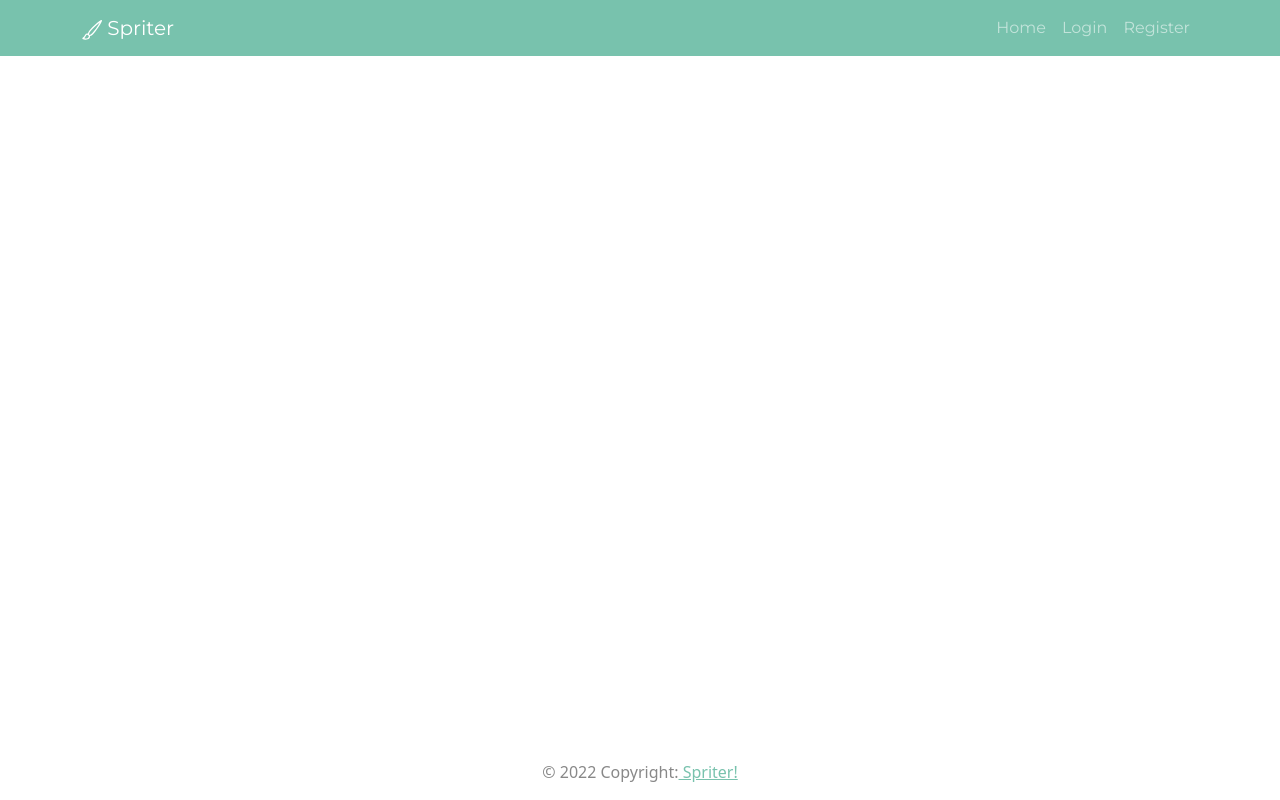
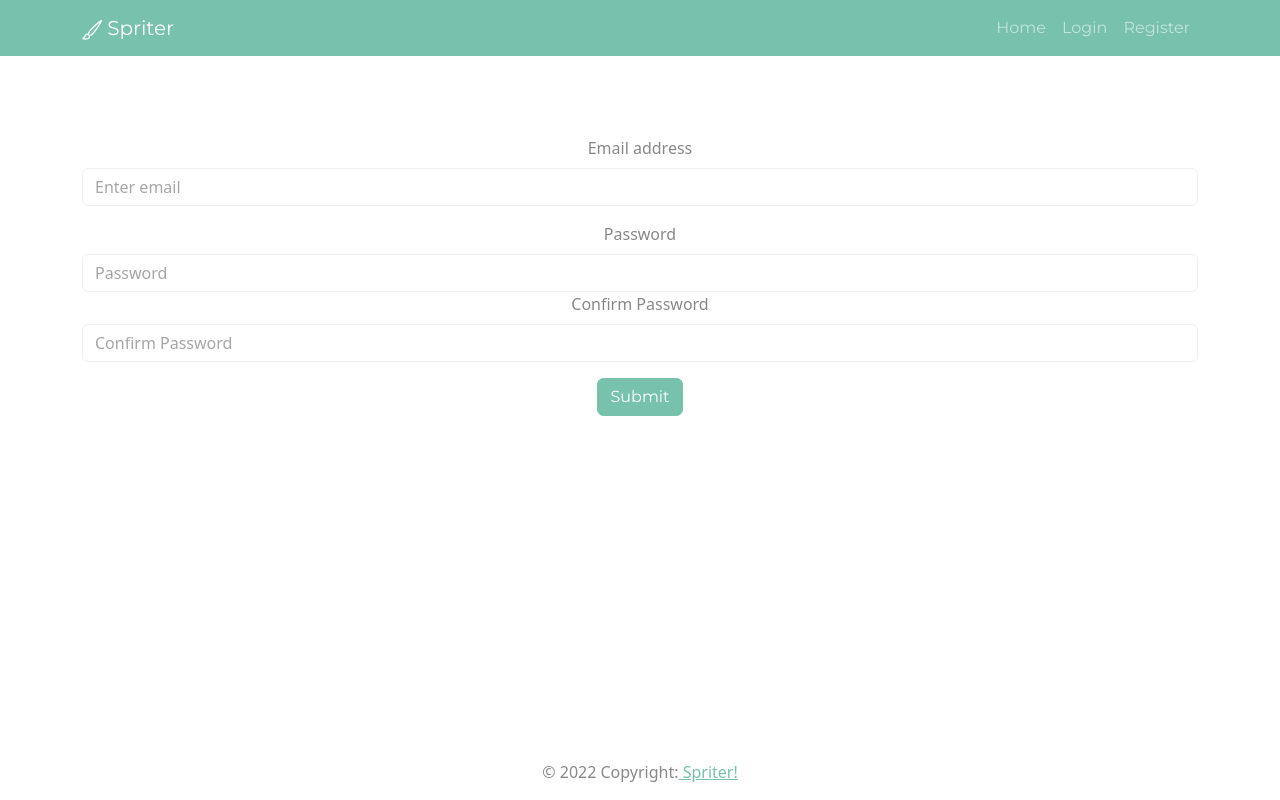
Before and after one commit to MrGrease/Spriter, a React (Create React App) app in the folder frontend/: page /register in a window 1280 px wide. Built offline with nearby package versions, Linux system fonts and the light colour scheme.

Commit message:
Added basic login pages

```diff
--- a/frontend/src/App.css
+++ b/frontend/src/App.css
@@ -112,3 +112,8 @@
 .Image-Btn
 {
 }
+
+.loginContainer
+{
+  margin-top: 5rem;;
+}
--- a/frontend/src/App.js
+++ b/frontend/src/App.js
@@ -7,6 +7,8 @@ import SearchBar from './components/searchbar';
 import ImageCell from './components/imagecell';
 import InfiniteScroller from './components/infinitescroller';
 import Footer from './components/footer';
+import Login from './components/login'
+import Register from './components/register';
 import {
   BrowserRouter as Router,
   Routes,
@@ -30,6 +32,10 @@ function App() {
             <InfiniteScroller term={searchTerm} key={searchTerm} />
           </>}>
           </Route>
+          <Route exact path="/login" element={<Login></Login>}>
+          </Route>
+          <Route exact path="/register" element={<Register></Register>}>
+          </Route>
           <Route path="/Images/:id" element={ <ImagePage></ImagePage>}>
           </Route>
         </Routes>
--- a/frontend/src/components/imagecell.jsx
+++ b/frontend/src/components/imagecell.jsx
@@ -9,6 +9,7 @@ import {
     useRouteMatch,
     useParams
   } from "react-router-dom";
+import { BsSuitHeart,BsSuitHeartFill } from 'react-icons/bs';
 class ImageCell extends React.Component
 {
     ratingChanged()
@@ -25,20 +26,16 @@ class ImageCell extends React.Component
                 <Card.Body>
                 <h1></h1>
                 <Row>
-                <Col>
-                    <ReactStars
-                        count={5}
-                        onChange={this.ratingChanged}
-                        size={24}
-                        activeColor="#ffd700"
-                    />
-                </Col>
+
                 <Col>
                     <Button variant="primary">
                     <Link className='btn' to="/Images/${this.ObjectId}" state={{ link: this.link,id:this.ObjectId,rating:this.rating }}>
                     Get!
                     </Link>
                     </Button>
+                </Col>
+                <Col>
+                <Button variant="outline-primary"><BsSuitHeart></BsSuitHeart></Button>
                 </Col>
                 </Row>
                 </Card.Body>
--- /dev/null
+++ b/frontend/src/components/login.jsx
@@ -0,0 +1,65 @@
+import { Button,Form,Container,Badge } from "react-bootstrap";
+import { useState } from "react";
+function Login()
+{
+
+    const [email,setEmail] = useState("");
+    const [password,setPassword] = useState("");
+    const [errorPassMessage, setErrorPassMessage] = useState("");
+    const [errorEmailMessage, setErrorEmailMessage] = useState("");
+    function handleSubmit(event)
+    {
+        event.preventDefault();
+
+    }
+
+    function handleChange(event)
+    {
+        let eventName =event.target.name;
+        if(eventName === "email")
+        {
+            setEmail(event.target.value);
+        }else if(eventName === "password")
+        {
+            setPassword(event.target.value);
+        }
+    }
+
+    function renderPasswordErrorMessage(name){
+        if(name){
+        return(<Badge bg="danger">{errorPassMessage}</Badge>)
+        }
+    }
+
+    function renderEmailErrorMessage(name)
+    {       if(name){
+        return(<Badge bg="danger">{errorEmailMessage}</Badge>)
+         }
+    }
+
+// JSX code for login form
+const renderForm = (
+    <Container className="loginContainer">
+<Form onSubmit={handleSubmit}>
+  <Form.Group className="mb-3" controlId="formBasicEmail">
+    <Form.Label>Email address</Form.Label>
+    <Form.Control type="email" placeholder="Enter email" onChange={handleChange} required name="email"/>
+    {renderEmailErrorMessage(errorEmailMessage)}
+  </Form.Group>
+
+  <Form.Group className="mb-3" controlId="formBasicPassword">
+    <Form.Label>Password</Form.Label>
+    <Form.Control type="password" placeholder="Password" onChange={handleChange} required name="password"/>
+    {renderPasswordErrorMessage(errorPassMessage)}
+  </Form.Group>
+
+  <Button variant="primary" type="submit">
+    Submit
+  </Button>
+</Form>
+</Container>
+ );
+ return renderForm;
+}
+
+export default Login;
--- a/frontend/src/components/navbar.jsx
+++ b/frontend/src/components/navbar.jsx
@@ -1,18 +1,35 @@
-import React from 'react';
+import React, { useEffect } from 'react';
 import {Navbar,Nav,NavDropdown,Container} from 'react-bootstrap';
 import {BsBrush} from "react-icons/bs"
 function SNavbar()
 {
+
+  function auth()
+  {
+    if(!localStorage.getItem("authToken"))
+    {
+      return(
+      <Nav className="ms-auto">
+      <Nav.Link href="/">Home</Nav.Link>
+      <Nav.Link href="/login">Login</Nav.Link>
+      <Nav.Link href="/register">Register</Nav.Link>
+    </Nav>)
+    }else
+    {
+      return(
+        <Nav className="ms-auto">
+        <Nav.Link href="/">Home</Nav.Link>
+        <Nav.Link href="/profile">Profile</Nav.Link>
+      </Nav>)
+    }
+  }
+
     return (<Navbar className="navbar-dark" bg="primary" expand="lg">
     <Container>
       <Navbar.Brand href="/"><BsBrush/> Spriter</Navbar.Brand>
       <Navbar.Toggle aria-controls="basic-navbar-nav" />
       <Navbar.Collapse id="basic-navbar-nav">
-        <Nav className="ms-auto">
-          <Nav.Link href="/">Home</Nav.Link>
-          <Nav.Link href="/login">Login</Nav.Link>
-          <Nav.Link href="/register">Register</Nav.Link>
-        </Nav>
+      {auth()}
       </Navbar.Collapse>
     </Container>
   </Navbar>);
--- /dev/null
+++ b/frontend/src/components/register.jsx
@@ -0,0 +1,84 @@
+import { Button,Form,Container,Badge } from "react-bootstrap";
+import { useState } from "react";
+function Register()
+{
+
+    const [email,setEmail] = useState("");
+    const [password,setPassword] = useState("");
+    const [confirmPassword,setConfirmPassword] = useState("");
+    const [errorPassMessage, setErrorPassMessage] = useState("");
+    const [errorEmailMessage, setErrorEmailMessage] = useState("");
+    function handleSubmit(event)
+    {
+        event.preventDefault();
+        if(password===confirmPassword)
+        {
+            console.log("valid");
+        }else
+        {
+            console.log("invalid")
+            setErrorPassMessage("Passwords do not match");
+        }
+
+        if(true)
+        {
+            setErrorEmailMessage("Email in use");
+        }
+
+    }
+
+    function handleChange(event)
+    {
+        let eventName =event.target.name;
+        if(eventName === "email")
+        {
+            setEmail(event.target.value);
+        }else if(eventName === "password")
+        {
+            setPassword(event.target.value);
+        }else if(eventName === "confirmPassword")
+        {
+            setConfirmPassword(event.target.value);
+        }
+    }
+
+    function renderPasswordErrorMessage(name){
+        if(name){
+        return(<Badge bg="danger">{errorPassMessage}</Badge>)
+        }
+    }
+
+    function renderEmailErrorMessage(name)
+    {       if(name){
+        return(<Badge bg="danger">{errorEmailMessage}</Badge>)
+         }
+    }
+
+// JSX code for login form
+const renderForm = (
+    <Container className="loginContainer">
+<Form onSubmit={handleSubmit}>
+  <Form.Group className="mb-3" controlId="formBasicEmail">
+    <Form.Label>Email address</Form.Label>
+    <Form.Control type="email" placeholder="Enter email" onChange={handleChange} required name="email"/>
+    {renderEmailErrorMessage(errorEmailMessage)}
+  </Form.Group>
+
+  <Form.Group className="mb-3" controlId="formBasicPassword">
+    <Form.Label>Password</Form.Label>
+    <Form.Control type="password" placeholder="Password" onChange={handleChange} required name="password"/>
+    <Form.Label>Confirm Password</Form.Label>
+    <Form.Control type="password" placeholder="Confirm Password" onChange={handleChange} required name="confirmPassword"/>
+    {renderPasswordErrorMessage(errorPassMessage)}
+  </Form.Group>
+
+  <Button variant="primary" type="submit">
+    Submit
+  </Button>
+</Form>
+</Container>
+ );
+ return renderForm;
+}
+
+export default Register;
```
